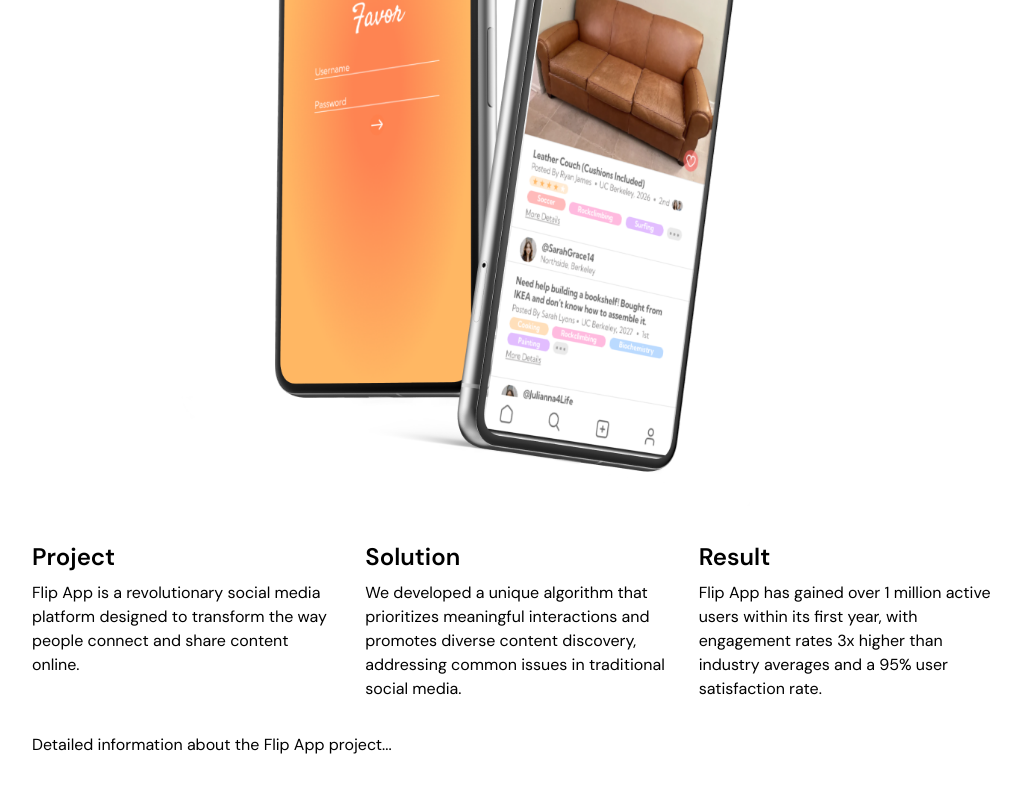
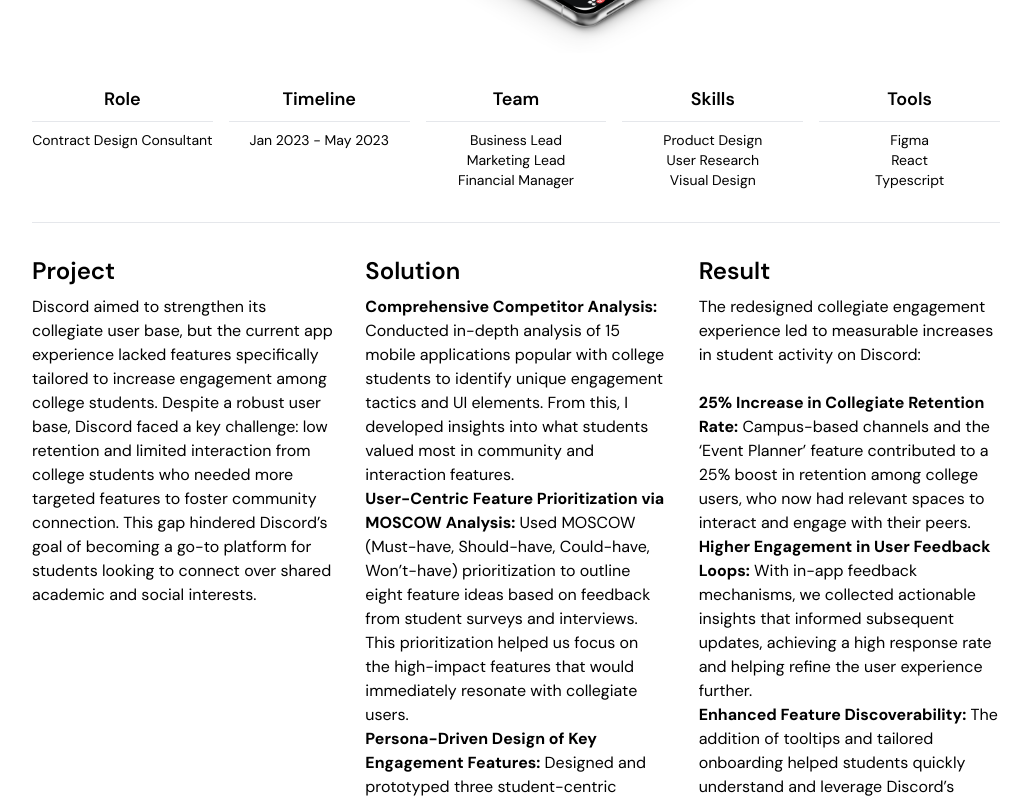
Before and after one commit to jamiesay/portfolio, a Next.js app: page /projects/discord in a window 1280 px wide. Shown: the part 420-1220 px from the top of the page, without its empty margins (124-1155 px from the left). Built offline with nearby package versions, Linux system fonts and the light colour scheme.

Commit message:
discord and favor pages done

```diff
--- a/app/projects/discord/page.tsx
+++ b/app/projects/discord/page.tsx
@@ -9,30 +9,73 @@
 export default function FavorProject() {
   return (
     <>
-      <Navbar showLinks={false} />
+       <Navbar showLinks={false} />
       <main className="container mx-auto px-4 py-8">
-        <h1 className="text-4xl font-bold mb-4">Favor</h1>
-        <p className="text-xl mb-4">Bartering platform for students</p>
+        <h1 className="text-4xl font-bold mb-4">Discord</h1>
+        <p className="text-l italic mb-4">With the launch of their new beta version of their mobile app, Discord needed to ensure their new features maintained intuition and increased college student engagement. Analyzing each interactive feature on impact and usability, I led the redesign and key recommendations that influenced features in Discord’s most recent mobile application update.</p>
         {/* Center the image */}
         <div className="flex justify-center mb-8">
-          <img src="/assets/favor_phone2.png" alt="Favor" className="max-w-2xl w-full" />
+          <img src="/assets/discord_phone2.png" alt="Discord" className="max-w-sm w-full" />
         </div>
+         {/* Five-column section */}
+         <div className="grid grid-cols-2 md:grid-cols-5 gap-4 mb-8">
+          <div className="text-center">
+            <h3 className="text-lg font-semibold mb-2">Role</h3>
+            <hr className="my-2 border-gray-200" />
+            <p className="text-sm">Contract Design Consultant</p>
+          </div>
+          <div className="text-center">
+            <h3 className="text-lg font-semibold mb-2">Timeline</h3>
+            <hr className="my-2 border-gray-200" />
+            <p className="text-sm">Jan 2023 - May 2023</p>
+          </div>
+          <div className="text-center">
+            <h3 className="text-lg font-semibold mb-2">Team</h3>
+            <hr className="my-2 border-gray-200" />
+            <p className="text-sm">Business Lead<br/ >Marketing Lead<br/>Financial Manager</p>
+          </div>
+          <div className="text-center">
+            <h3 className="text-lg font-semibold mb-2">Skills</h3>
+            <hr className="my-2 border-gray-200" />
+            <p className="text-sm">Product Design<br />User Research<br />Visual Design</p>
+          </div>
+          <div className="text-center">
+            <h3 className="text-lg font-semibold mb-2">Tools</h3>
+            <hr className="my-2 border-gray-200" />
+            <p className="text-sm">Figma<br /> React<br />Typescript</p>
+          </div>
+        </div>
+
+        <hr className="my-8 border-gray-200" />
+
         {/* Three-column section */}
         <div className="grid grid-cols-1 md:grid-cols-3 gap-8 mb-8">
           <div>
             <h2 className="text-2xl font-semibold mb-2">Project</h2>
-            <p>Flip App is a revolutionary social media platform designed to transform the way people connect and share content online.</p>
+            <p>Discord aimed to strengthen its collegiate user base, but the current app experience lacked features specifically tailored to increase engagement among college students. Despite a robust user base, Discord faced a key challenge: low retention and limited interaction from college students who needed more targeted features to foster community connection. This gap hindered Discord’s goal of becoming a go-to platform for students looking to connect over shared academic and social interests.
+            </p>
           </div>
           <div>
             <h2 className="text-2xl font-semibold mb-2">Solution</h2>
-            <p>We developed a unique algorithm that prioritizes meaningful interactions and promotes diverse content discovery, addressing common issues in traditional social media.</p>
+            <p>
+              <strong>Comprehensive Competitor Analysis:</strong> Conducted in-depth analysis of 15 mobile applications popular with college students to identify unique engagement tactics and UI elements. From this, I developed insights into what students valued most in community and interaction features.<br/ >
+              <strong>User-Centric Feature Prioritization via MOSCOW Analysis:</strong> Used MOSCOW (Must-have, Should-have, Could-have, Won’t-have) prioritization to outline eight feature ideas based on feedback from student surveys and interviews. This prioritization helped us focus on the high-impact features that would immediately resonate with collegiate users.<br />
+              <strong>Persona-Driven Design of Key Engagement Features:</strong> Designed and prototyped three student-centric features to encourage interactions, such as a ‘Campus Hubs’ section that allowed students to create or join channels based on their school, and an ‘Event Planner’ for organizing study groups or campus events, making Discord more relevant to their college experience.<br />
+              <strong>Integration of Tooltips and Tutorials:</strong> Implemented tooltips and an onboarding tutorial specifically designed for first-time collegiate users, guiding them through creating and managing groups, customizing channels, and joining campus events. This feature made the app more accessible and engaging for new users.<br />
+              <strong>Proactive Feedback Loops:</strong> Created a feedback collection mechanism to allow students to provide input on new features, enabling continuous improvements based on real user needs. This included brief in-app surveys and optional feedback forms after onboarding.</p>
           </div>
           <div>
             <h2 className="text-2xl font-semibold mb-2">Result</h2>
-            <p>Flip App has gained over 1 million active users within its first year, with engagement rates 3x higher than industry averages and a 95% user satisfaction rate.</p>
+            <p>The redesigned collegiate engagement experience led to measurable increases in student activity on Discord:<br/ >
+            <br />
+            <strong>25% Increase in Collegiate Retention Rate:</strong> Campus-based channels and the ‘Event Planner’ feature contributed to a 25% boost in retention among college users, who now had relevant spaces to interact and engage with their peers.<br/ >
+            <strong>Higher Engagement in User Feedback Loops:</strong> With in-app feedback mechanisms, we collected actionable insights that informed subsequent updates, achieving a high response rate and helping refine the user experience further.<br/ >
+            <strong>Enhanced Feature Discoverability:</strong> The addition of tooltips and tailored onboarding helped students quickly understand and leverage Discord’s community features, leading to more consistent usage and interaction.<br/ >
+            <br />
+            <strong>By aligning the platform’s offerings with the specific needs of college students, Discord succeeded in creating a more engaging and relevant experience for this demographic, ultimately reinforcing its presence as a community platform for students.</strong></p>
           </div>
         </div>
-        <p className="mb-4">Detailed information about the Flip App project...</p>
+        {/* <p className="mb-4">Detailed information about the Flip App project...</p> */}
       </main>
     </>
   );
--- a/app/projects/favor/page.tsx
+++ b/app/projects/favor/page.tsx
@@ -57,14 +57,25 @@
           </div>
           <div>
             <h2 className="text-2xl font-semibold mb-2">Solution</h2>
-            <p>We developed a unique algorithm that prioritizes meaningful interactions and promotes diverse content discovery, addressing common issues in traditional social media.</p>
+            <p>
+              <strong>Enhanced Onboarding Process:</strong> Introduced an onboarding flow designed to familiarize new users with Favor's core features quickly and intuitively, emphasizing the ease of listing requests and offers. This included a simplified, visually engaging step-by-step guide for new users to list their first favor or browse existing offers.<br/ >
+              <strong>Interactive Tutorial on Posting and Searching for Favors:</strong> Added interactive tooltips and prompts to help users explore how to post, search, and respond to favors, highlighting popular and community-centric exchanges like tutoring and study material sharing.<br />
+              <strong>In-App Gamification to Boost Engagement:</strong> Designed a reward system that incentivizes users to complete various actions, such as listing or completing their first favor, to build early engagement and establish a habit of activity on the platform.<br />
+              <strong>Improved UI for Service Discovery:</strong> Optimized the interface to make browsing and searching for services more intuitive, ensuring that users could quickly connect with peers needing similar services.<br />
+              <strong>Backend Enhancements for Real-Time Updates:</strong> Built and integrated real-time notifications for responses to posted favors, helping users stay engaged and respond promptly, enhancing user interaction and satisfaction.</p>
           </div>
           <div>
             <h2 className="text-2xl font-semibold mb-2">Result</h2>
-            <p>Flip App has gained over 1 million active users within its first year, with engagement rates 3x higher than industry averages and a 95% user satisfaction rate.</p>
+            <p>The introduction of these solutions yielded significant improvements in engagement metrics:<br/ >
+            <br />
+            <strong>32% Increase in Active Engagement:</strong> The percentage of active users increased by 32% post-launch, with more users posting and completing favors.<br/ >
+            <strong>Improved Feature Discoverability:</strong> Feedback indicated that the interactive tutorial and onboarding flow helped users understand and use core features, reducing the learning curve.<br/ >
+            <strong>Positive User Feedback on Usability:</strong> Surveyed users reported higher satisfaction with Favor’s ease of use and accessibility, noting that they were more likely to recommend it to peers due to its simplicity and utility.<br/ >
+            <br />
+            <strong>These changes helped position Favor as a compelling, community-oriented platform that made peer exchanges easy and accessible, leading to higher user satisfaction and activity.</strong></p>
           </div>
         </div>
-        <p className="mb-4">Detailed information about the Flip App project...</p>
+        {/* <p className="mb-4">Detailed information about the Flip App project...</p> */}
       </main>
     </>
   );
```
